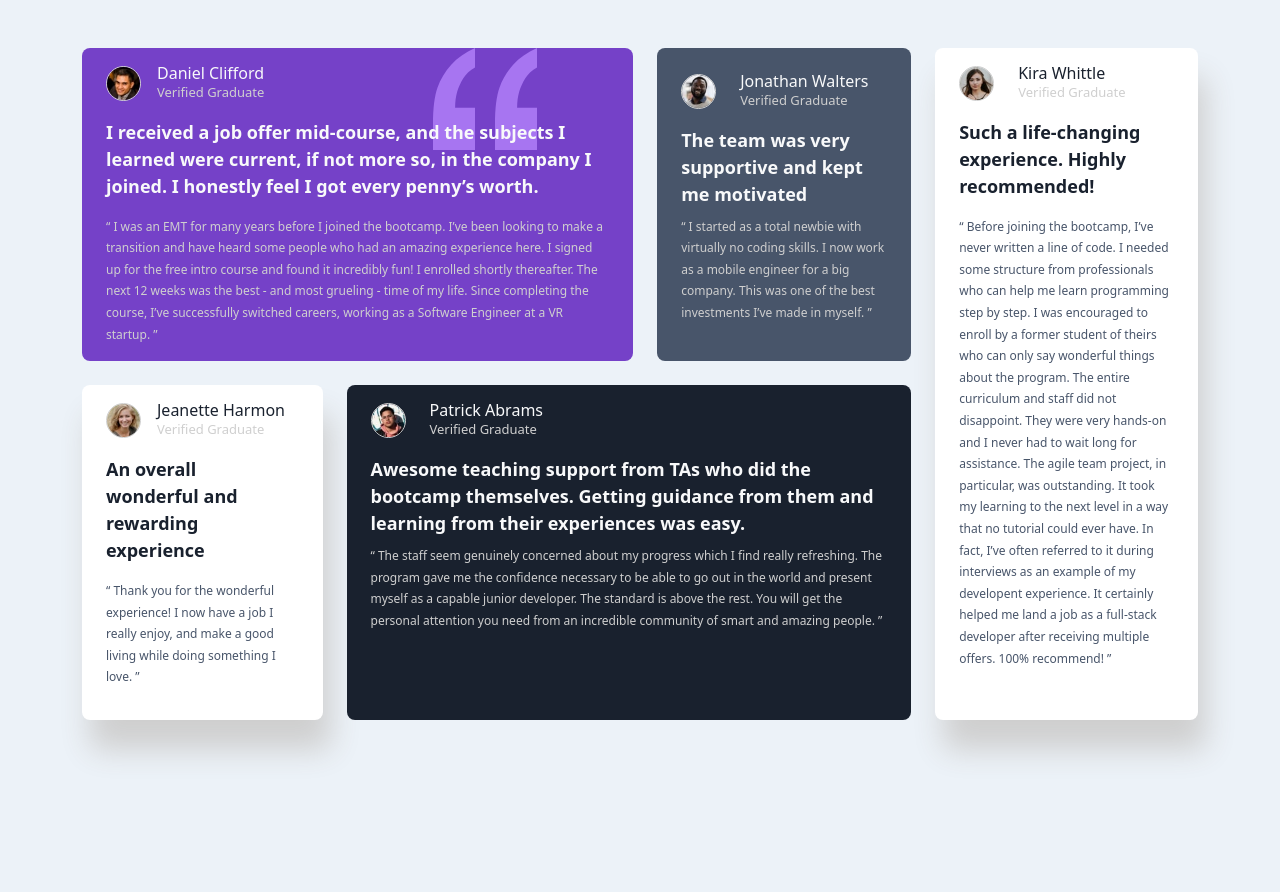
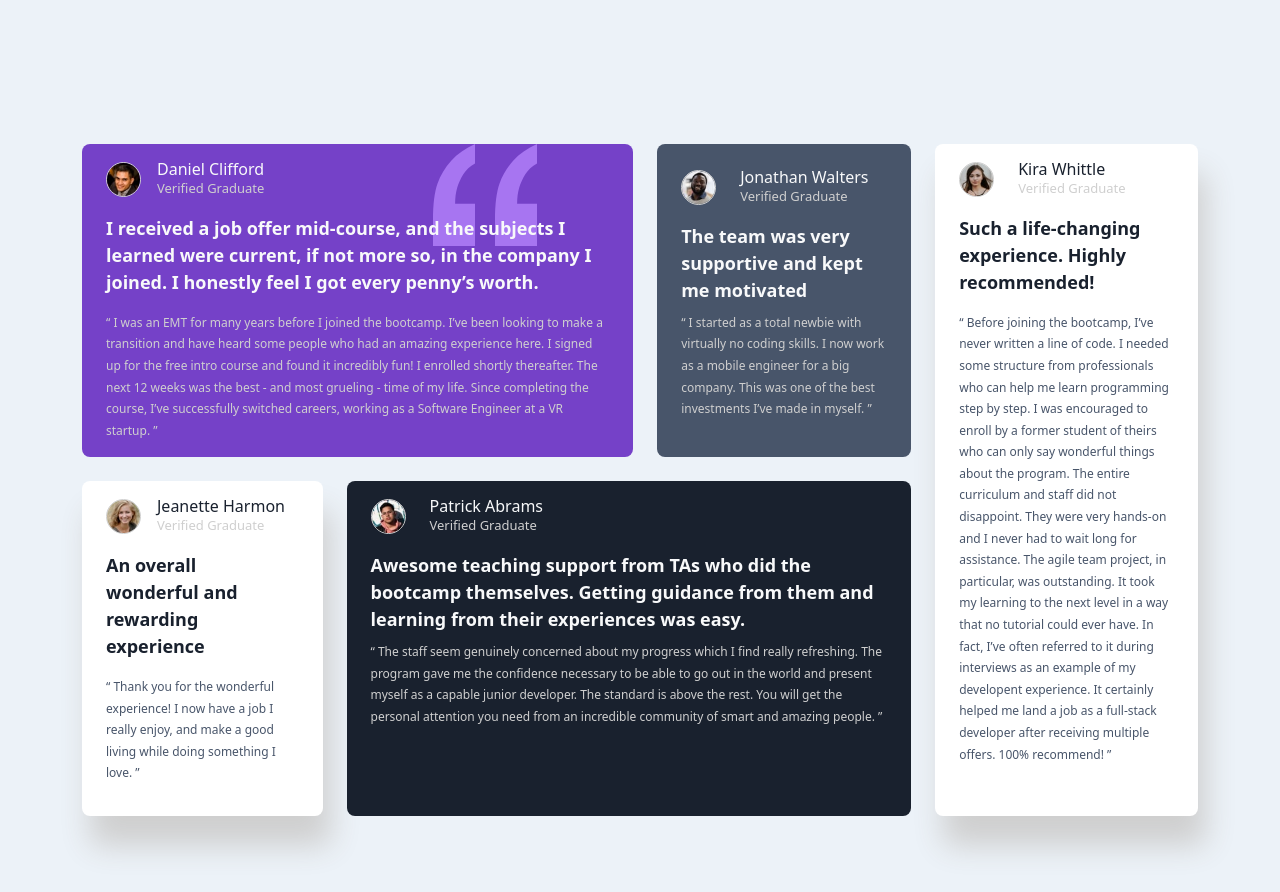
Before and after one commit to adnan7-hub/testimonials-grid-challenge, a plain HTML site: page index.html in a window 1280 px wide. Before the commit the page ends 800 px from the top, so only its background shows below. Drawn offline with Linux system fonts and the light colour scheme.

Commit message:
update-challenge grid

```diff
--- a/css/style-grid.css
+++ b/css/style-grid.css
@@ -14,9 +14,11 @@
 body {
     font-family: 'Barlow Semi Condensed', sans-serif;
     background-color: var(--light-grayish-blue)!important;
-    /* display: flex;
+    display: flex;
     justify-content: center;
-    align-items: center; */
+    align-items: center;
+    height: 120vh;
+
 }
 
 .testimo {
```
